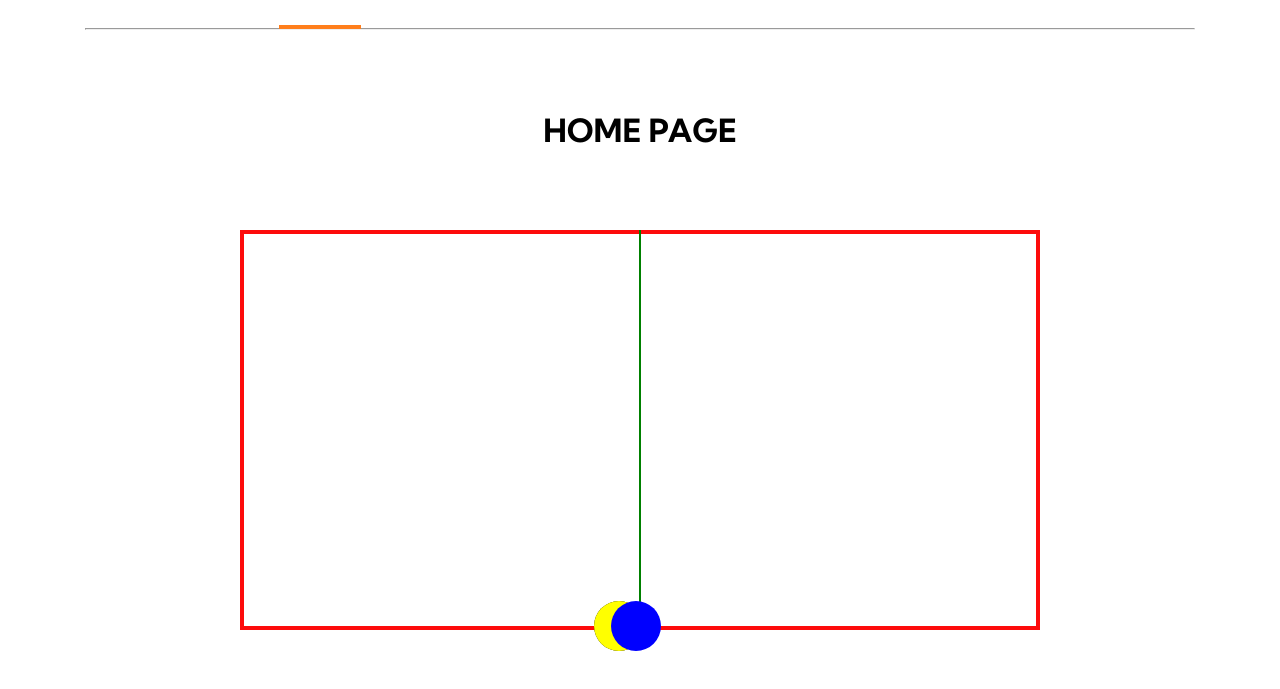
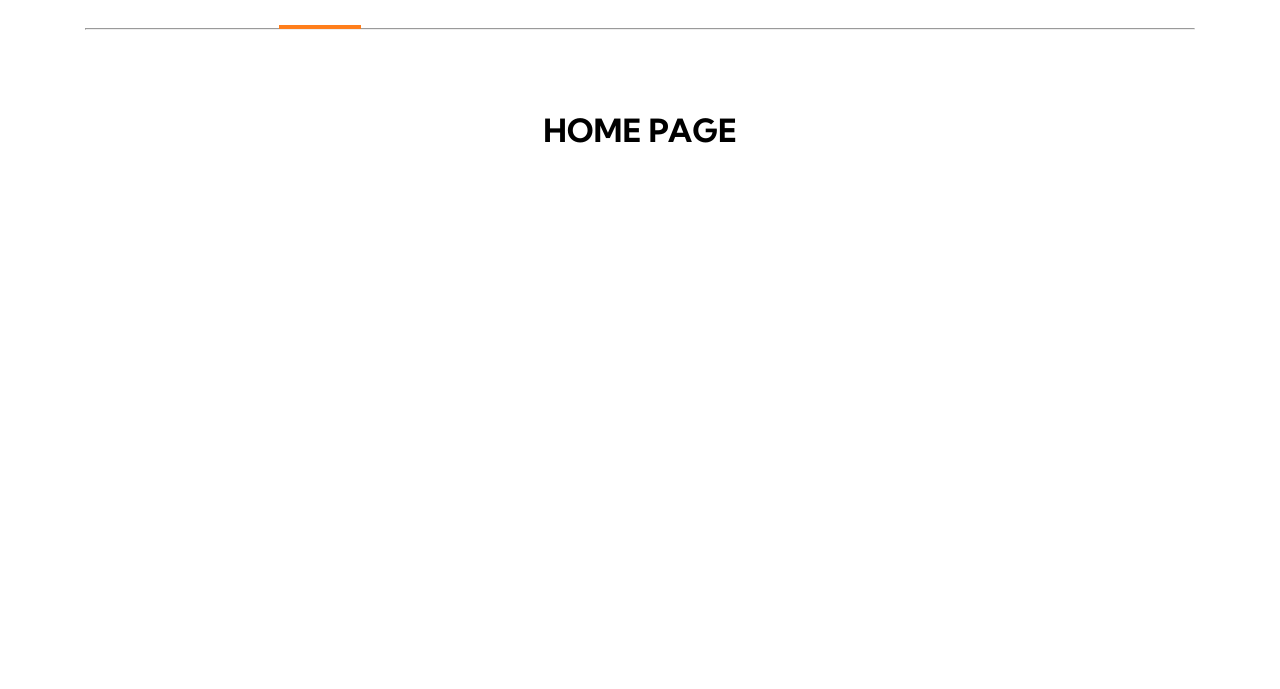
Before and after one commit to Ali0496/e-shop-sneakers, a plain HTML site: page index.html in a window 1280 px wide. Shown: the part 87-776 px from the top of the page. Drawn offline with Linux system fonts and the light colour scheme.

Commit message:
changed position style

```diff
--- a/index.html
+++ b/index.html
@@ -11,7 +11,7 @@
       rel="stylesheet"
     />
     <title>Sneakers</title>
-    <style>
+    <!-- <style>
       .parent {
         margin: 0 auto;
         border: 4px solid rgb(253, 11, 11);
@@ -55,7 +55,7 @@
         bottom: -25px;
         z-index: 9;
       }
-    </style>
+    </style> -->
   </head>
   <body>
     <header>
@@ -88,11 +88,11 @@
     <br /><br /><br /><br />
     <h1 style="text-align: center">HOME PAGE</h1>
     <br /><br /><br /><br />
-    <div class="parent">
+    <!-- <div class="parent">
       <div class="line"></div>
       <div class="child one"></div>
       <div class="child two"></div>
-      <div class="child tree"></div>
+      <div class="child tree"></div> -->
     </div>
   </body>
 </html>
```
